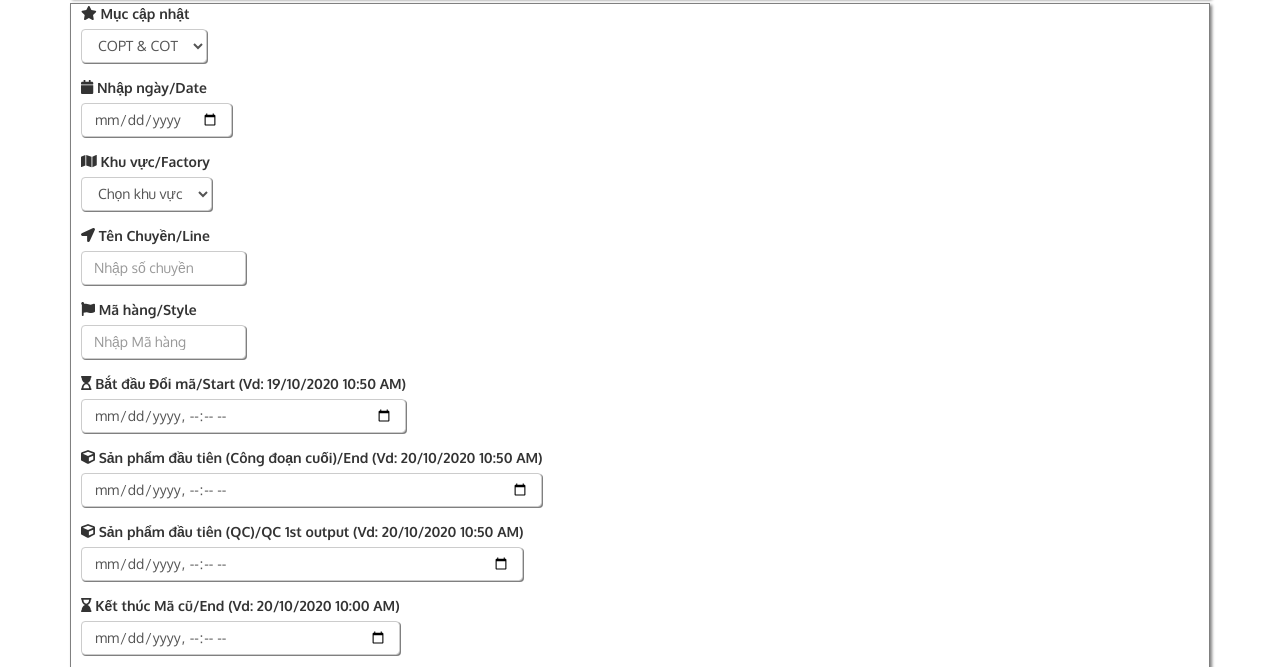
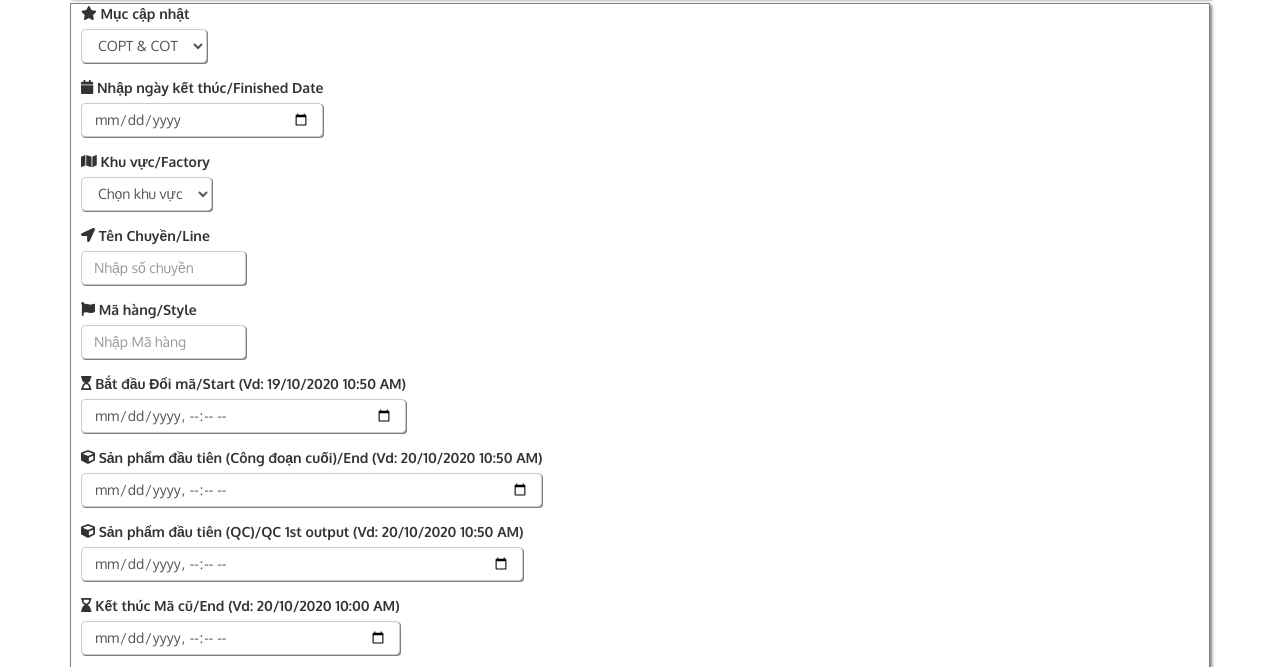
Before and after one commit to minhkhacld/copt, a plain HTML site: page index.html in a window 1280 px wide. Shown: the part 103-770 px from the top of the page. Drawn offline with nearby package versions, Linux system fonts and the light colour scheme; a web font is replaced by a local one.

Commit message:
add html lable

```diff
--- a/index.html
+++ b/index.html
@@ -65,7 +65,7 @@
             <!-- Nhập Date -->
             <div class="row">
                 <div class="form-group">
-                    <label for=""><i class="fa fa-calendar" aria-hidden="true"></i> Nhập ngày/Date</label>
+                    <label for=""><i class="fa fa-calendar" aria-hidden="true"></i> Nhập ngày kết thúc/Finished Date </label>
                     <input type="date" class="form-control" name="Date" id="" aria-describedby="helpId"
                         placeholder="Nhập Ngày" required>
                 </div>
```
